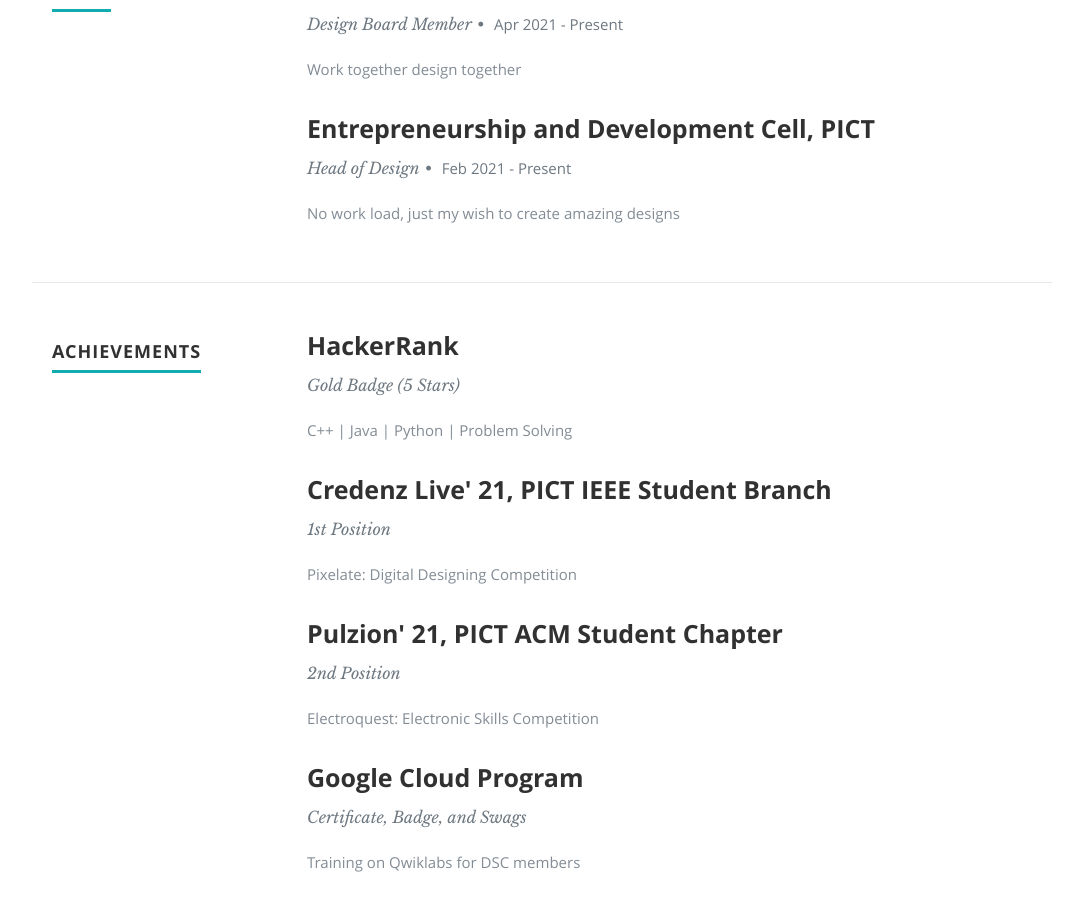
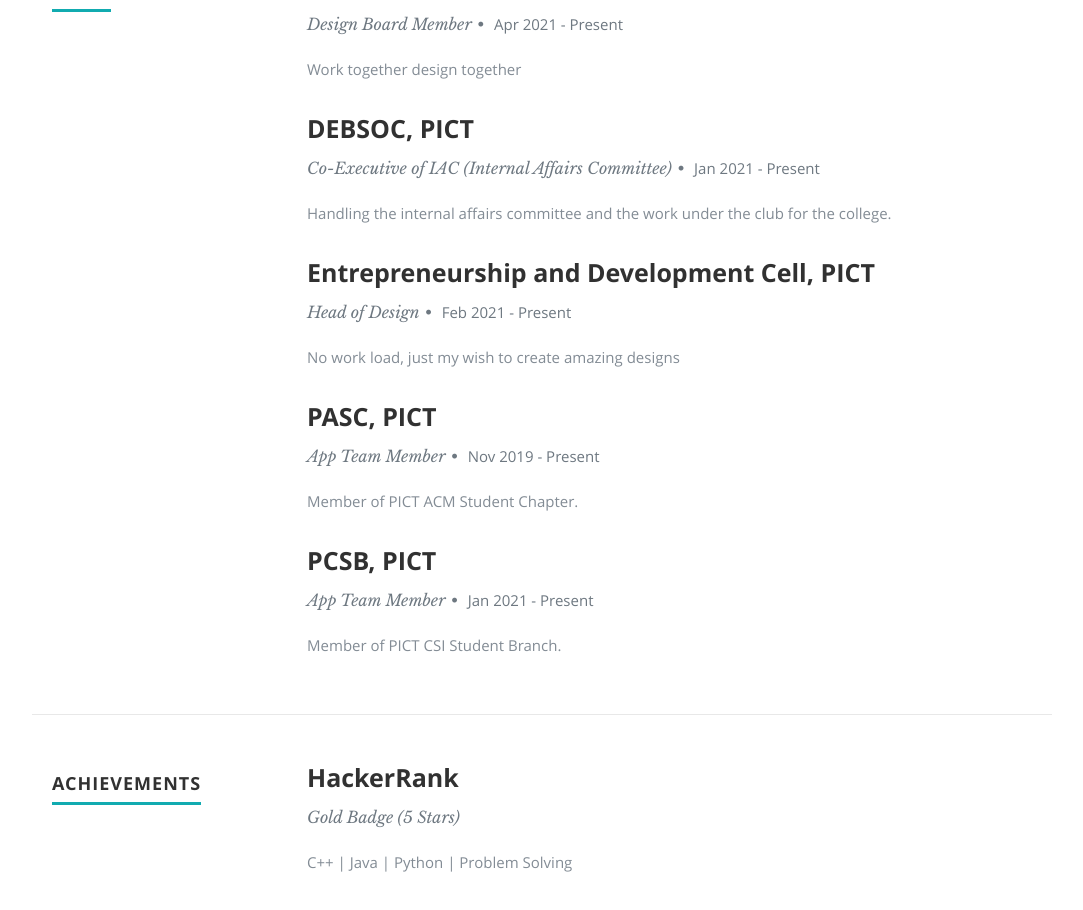
Before and after one commit to DarkSoul26/portfolimake, a React (Create React App) app: page / in a window 1280 px wide. Shown: the part 1827-2737 px from the top of the page, without its empty margins (98-1181 px from the left). Built offline with nearby package versions, Linux system fonts and the light colour scheme.

Commit message:
Resume update

```diff
--- a/public/resumeData.json
+++ b/public/resumeData.json
@@ -15,7 +15,7 @@
       "zip": ""
     },
     "website": "https://www.linkedin.com/in/sanchit-k-09a172199/",
-    "resumedownload": "https://drive.google.com/file/d/1Gv2opPbQWC5JiyFvu1BdpM7QTpGel6qw/view?usp=sharing",
+    "resumedownload": "https://drive.google.com/file/d/1HZBG1lbljdZifyuOSUmlHaBsWBbGEd-A/view?usp=sharing",
     "social": [
       {
         "name": "linkedin",
@@ -58,10 +58,28 @@
         "description": "Work together design together"
       },
       {
+        "company": "DEBSOC, PICT",
+        "title": "Co-Executive of IAC (Internal Affairs Committee)",
+        "years": "Jan 2021 - Present",
+        "description": "Handling the internal affairs committee and the work under the club for the college."
+      },
+      {
         "company": "Entrepreneurship and Development Cell, PICT",
         "title": "Head of Design",
         "years": "Feb 2021 - Present",
         "description": "No work load, just my wish to create amazing designs"
+      },
+      {
+        "company": "PASC, PICT",
+        "title": "App Team Member",
+        "years": "Nov 2019 - Present",
+        "description": "Member of PICT ACM Student Chapter."
+      },
+      {
+        "company": "PCSB, PICT",
+        "title": "App Team Member",
+        "years": "Jan 2021 - Present",
+        "description": "Member of PICT CSI Student Branch."
       }
     ],
     "achievements": [
--- a/src/Components/Resume.js
+++ b/src/Components/Resume.js
@@ -41,12 +41,6 @@ const Resume = ({ data }) => {
     });
     var skills = data.skills.map(function (skills) {
       var className = "bar-expand " + skills.name.toLowerCase();
-      // const [level, setCompleted] = useState(i);
-      // i++;
-      // useEffect(() => {
-      //   setInterval(() => setCompleted(Math.floor(Math.random() * 100) + 1), 2000);
-      // }, []);
-
       return (
         <li key={skills.name}>
           <span style={{ width: skills.level }} level={skills.level} className={className}></span>
```
Also changed, not shown: public/index.html (+0 -7 lines), 1 other file (tests, documents, lock files or other folders).
